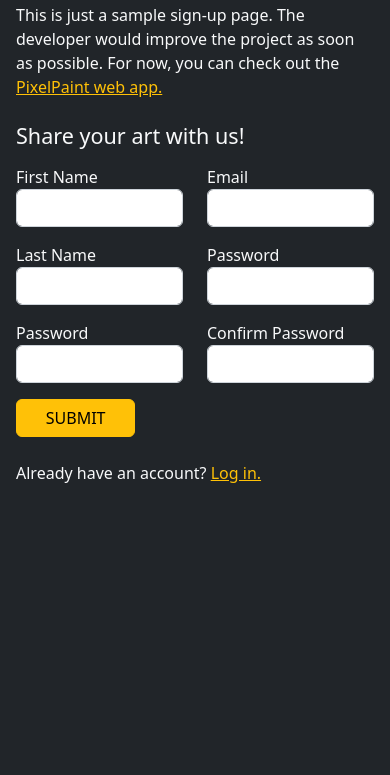
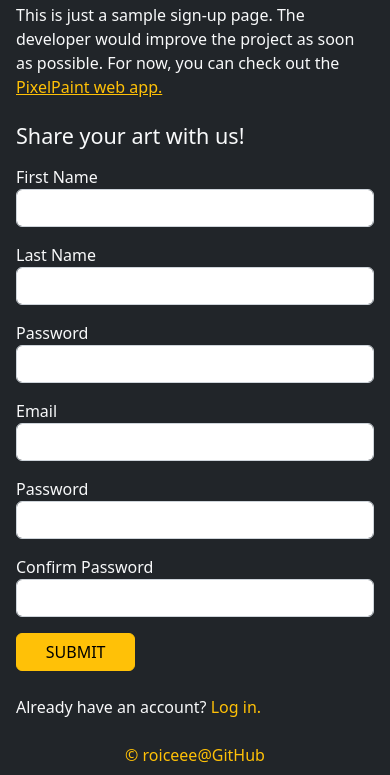
Before and after one commit to roiceee/Sign-up-page, a plain HTML site: page index.html in a window 390 px wide. Shown: the part 370-1145 px from the top of the page. Before the commit the page ends 871 px from the top, so only its background shows below. Drawn offline with Linux system fonts and the light colour scheme.

Commit message:
add footer

```diff
--- a/index.html
+++ b/index.html
@@ -79,6 +79,7 @@
     }
     }
 
+
   </style>
 
   <body class="bg-dark">
@@ -105,7 +106,7 @@
           </div>
         </div>
       </div>
-      <div class="col-lg-7 bg-dark">
+      <div class="col-lg-7 bg-dark d-flex flex-column ">
         <div class="row mx-md-3 mx-1 text-light">
           <div class="mt-lg-5 mt-3">
             <h1 id="heading">Embrace the pixels around you!</h2>
@@ -121,7 +122,7 @@
 
           <form action="" method="">
             <div class="row">
-              <div class="col-md-5 col-6">
+              <div class="col-md-5">
                 <label for="firstname">First Name</label>
                 <input type="text" name="firstname" class="form-control mb-3" />
 
@@ -131,7 +132,7 @@
                 <label for="password">Password</label>
                 <input type="text" name="lastname" class="form-control mb-3" />
               </div>
-              <div class="col-md-5 col-6">
+              <div class="col-md-5">
                 <label for="firstname">Email</label>
                 <input type="text" name="firstname" class="form-control mb-3" />
 
@@ -146,15 +147,15 @@
           </form>
 
           <div class="mt-3">
-
             <p class="mt-2">
-
-
               Already have an account?
-              <a href="" class="link-warning">Log in.</a>
+              <a href="" class="link-warning link-warning text-decoration-none">Log in.</a>
             </p>
           </div>
         </div>
+        <footer class="row gy-0 gx-0 p-2 mt-auto">
+          <a href="http://github.com/roiceee/Sign-up-page" class="link-warning text-decoration-none text-center">© roiceee@GitHub</a>
+        </footer>
       </div>
     </div>
 
```
